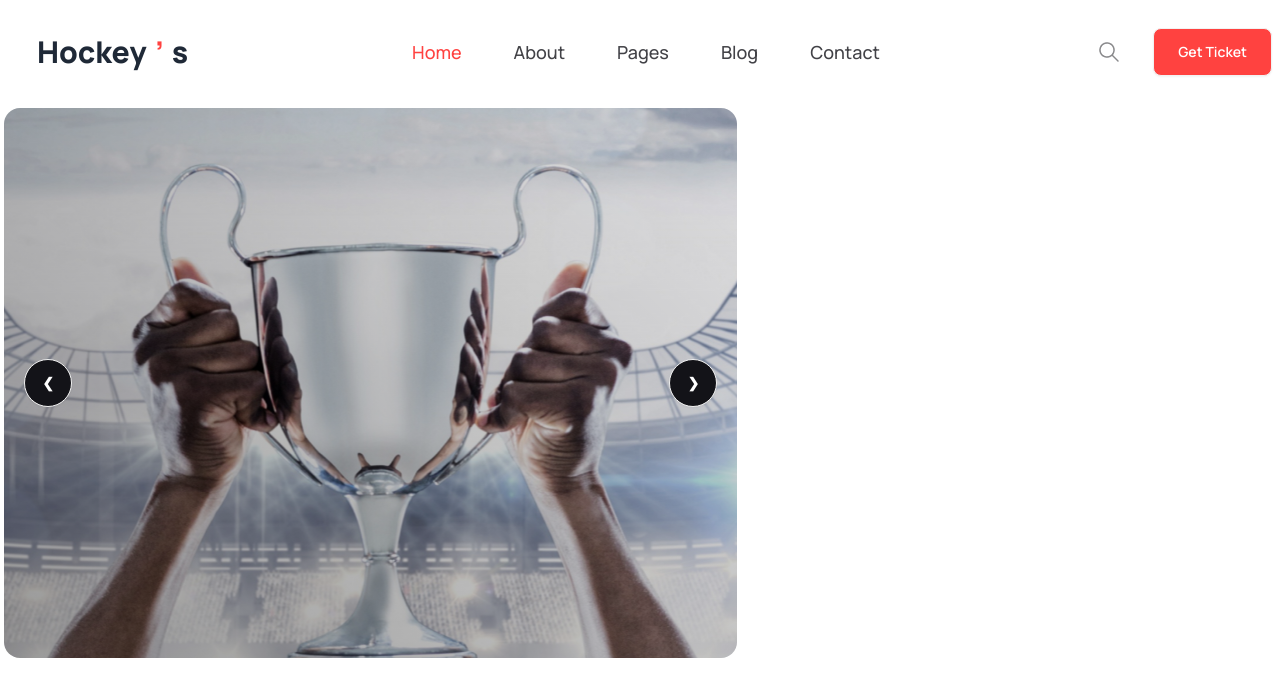
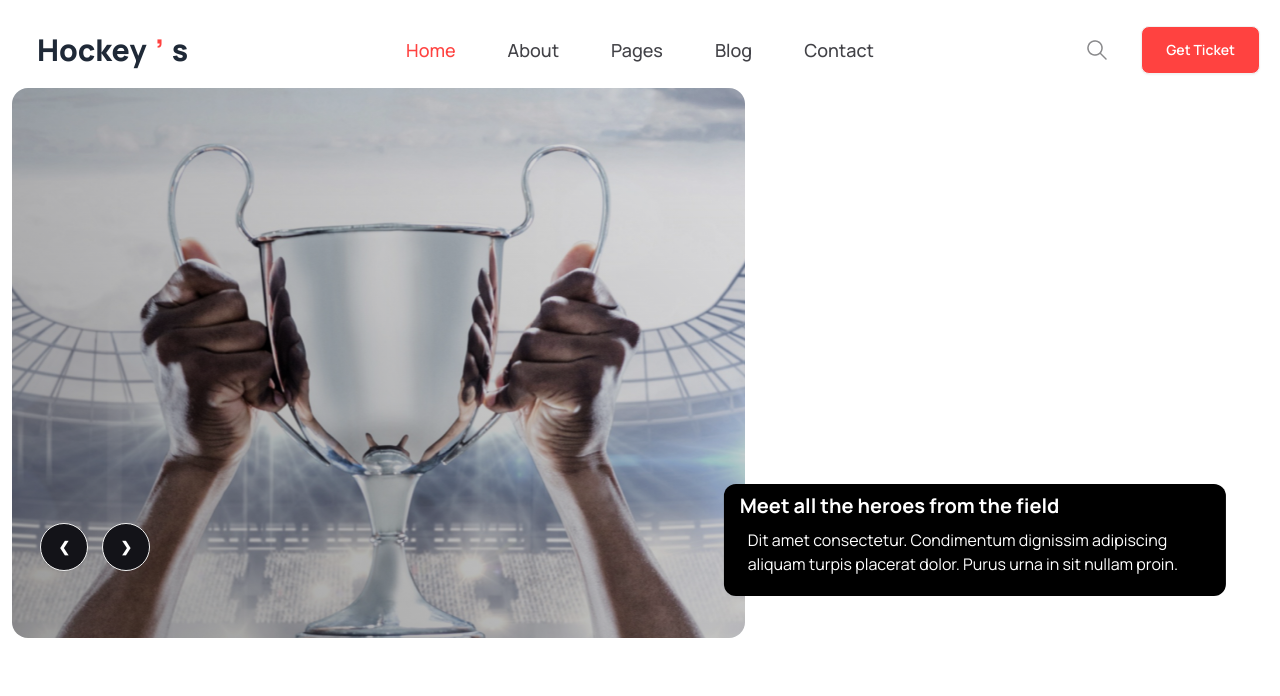
Before and after one commit to dhansiri2020/Hockeys, a plain HTML site: page index.html in a window 1280 px wide. Drawn offline with nearby package versions, Linux system fonts and the light colour scheme.

Commit message:
complete carousel section

```diff
--- a/index.html
+++ b/index.html
@@ -16,16 +16,16 @@
       }
   </style>
 </head>
-<body class="font-manrope">
+<body class="font-manrope max-w-[1440px] mx-auto p-3">
          <!-- navbar section -->
-  <nav>
+  <nav class="max-w-[1360px] mx-auto">
     <div class="container">
-      <div class="max-w-[1440px] mx-auto lg:pl-3">
+      <!-- <div class="max-w-[1440px] mx-auto lg:pl-3"> -->
         <div class="navbar bg-base-100">
           <div class="navbar-start">
             <div class="dropdown text-lg">
-              <div tabindex="0" role="button" class="btn btn-ghost lg:hidden">
-                <svg xmlns="http://www.w3.org/2000/svg" class="h-5 w-5" fill="none" viewBox="0 0 24 24" stroke="currentColor"><path stroke-linecap="round" stroke-linejoin="round" stroke-width="2" d="M4 6h16M4 12h8m-8 6h16" /></svg>
+              <div tabindex="0" role="button" class="btn btn-ghost lg:hidden relative">
+                <svg xmlns="http://www.w3.org/2000/svg" class="h-5 w-5 absolute text-center" fill="none" viewBox="0 0 24 24" stroke="currentColor"><path stroke-linecap="round" stroke-linejoin="round" stroke-width="2" d="M4 6h16M4 12h8m-8 6h16" /></svg>
               </div>
               <ul tabindex="0" class="menu menu-sm dropdown-content mt-3 z-[1] p-2 shadow bg-base-100 rounded-box w-52 ">
                <li class="text-[#FF4240]"><a>Home</a></li>
@@ -35,7 +35,7 @@
                <li><a>Contact</a></li>
               </ul>
             </div>
-            <a class="btn btn-ghost text-3xl font-extrabold tex-[#131318]">Hockey<span class="text-[#FF4240]">’</span>s</a>
+            <a class="btn btn-ghost text-3xl font-extrabold tex-[#131318] mr-4">Hockey<span class="text-[#FF4240]">’</span>s</a>
           </div>
           <div class="navbar-center hidden lg:flex text-lg">
             <ul class="menu menu-horizontal px-1">
@@ -48,9 +48,11 @@
             </div>
             </ul>
           </div>
-          <div class="navbar-end ">
-            <div class=" hidden lg:flex lg:p-8"> <img class="" src="Images/Frame.png" alt=""></div>
+          <div class="navbar-end">
+
+              <div class=" hidden lg:flex lg:pr-8"> <img class="" src="Images/Frame.png" alt=""></div>
             <a class="btn text-white bg-[#FF4240] py-4 px-6 ">Get Ticket</a>
+
           </div>
         </div>
       </div>
@@ -61,13 +63,13 @@
         <!-- hero section      -->
    <section>
        <div class="container">
-          <div class="max-w-[1440px] mx-auto p-1">
+          <!-- <div class="max-w-[1440px] mx-auto p-1"> -->
             <div class="carousel max-w-[1410px]  h-[550px] rounded-2xl">
               <div id="slide1" class="carousel-item relative w-full bg-[linear-gradient(45deg,rgba(0,0,0,0.4),rgba(0,0,0,0.1)),url(./images/1.png)] bg-no-repeat bg-cover bg-center">
                 <!-- <img src="https://daisyui.com/images/stock/photo-1625726411847-8cbb60cc71e6.jpg" class="w-full" /> -->
                 <div class="absolute flex justify-between transform -translate-y-1/2 left-5 right-5 top-1/2">
-                  <a href="#slide4" class="btn btn-circle bg-[#131318] text-white">❮</a>
-                  <a href="#slide2" class="btn btn-circle bg-[#131318] text-white">❯</a>
+                  <a href="#slide4" class="btn btn-circle bg-[#131318] text-white absolute left-28  lg:left-[8px] top-40">❮</a>
+                  <a href="#slide2" class="btn btn-circle bg-[#131318] text-white absolute right-20 lg:left-[70px] top-40">❯</a>
                 </div>
               </div>
               <div id="slide2" class="carousel-item relative w-full bg-[linear-gradient(45deg,rgba(0,0,0,0.4),rgba(0,0,0,0.1)),url(./images/1.png)] bg-no-repeat bg-cover bg-center">
@@ -101,8 +103,9 @@
 
 
             </div>
-                <div class="">
-
+                <div class="lg:h-28 w-auto pt-2 lg:w-2/5 mx-auto bg-black text-white p-4 rounded-xl lg:-translate-y-40 lg:translate-x-2/3">
+                   <h2 class="text-xl font-bold">Meet all the heroes from the field</h2>
+                   <p class="p-2">Dit amet consectetur. Condimentum dignissim adipiscing aliquam turpis placerat dolor. Purus urna in sit nullam proin. </p>
                 </div>
           </div>
        </div>
```
